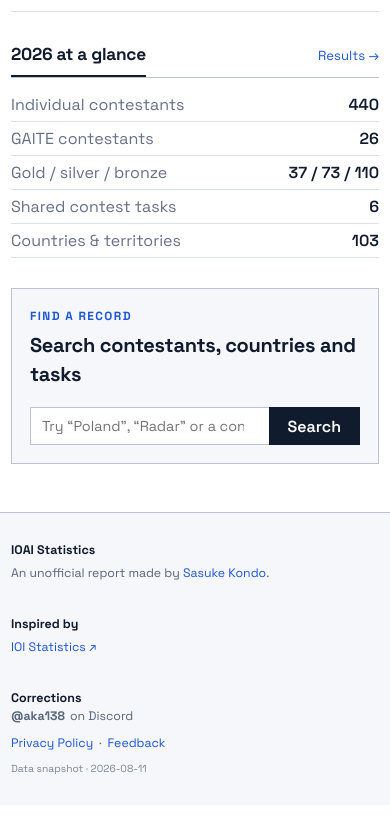
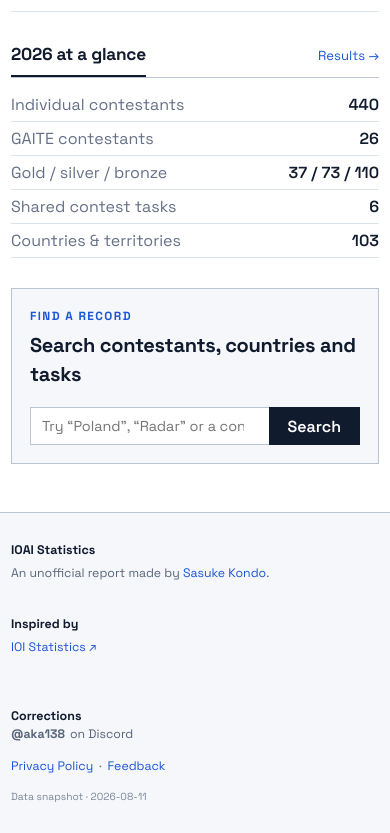
Before and after one commit to Element138/ioai-statistics, a Next.js app: page / in a window 390 px wide. Shown: the part 655-1488 px from the top of the page. Before the commit the page ends 1460 px from the top, so only its background shows below. Built offline with nearby package versions, Linux system fonts and the light colour scheme.

Commit message:
Fix mobile task legend and footer links

```diff
--- a/app/components/StatsApp.tsx
+++ b/app/components/StatsApp.tsx
@@ -673,7 +673,6 @@ function TaskTable({ tasks }: { tasks: Task[] }) {
             <th>Track</th>
             <th>Category</th>
             <th><span className="difficulty-heading">Difficulty <DifficultyLegend compact /></span></th>
-            <th className="number">Max.</th>
             <th>Materials</th>
           </tr>
         </thead>
@@ -686,7 +685,6 @@ function TaskTable({ tasks }: { tasks: Task[] }) {
               <td>{taskTracks(task).map((track) => <span key={track} className={`track-badge ${track}`}>{TASK_TRACK_LABELS[track]}</span>)}</td>
               <td>{task.category}</td>
               <td>{taskDifficulty(task) ? <DifficultyBadge difficulty={taskDifficulty(task)!} /> : "—"}</td>
-              <td className="number">{task.maxScore ?? "—"}</td>
               <td><a href={task.materials} target="_blank" rel="noreferrer">Official ↗</a></td>
             </tr>
           ))}
@@ -1493,7 +1491,7 @@ function SiteFooter() {
     <footer className="site-footer">
       <div className="shell footer-grid">
         <div><strong>IOAI Statistics</strong><p>An unofficial report made by <a href="https://github.com/Element138" target="_blank" rel="noreferrer">Sasuke Kondo</a>.</p></div>
-        <div><span>Inspired by</span><a href="https://stats.ioinformatics.org/" target="_blank" rel="noreferrer">IOI Statistics ↗</a></div>
+        <div><span>Inspired by</span><a className="footer-touch-link" href="https://stats.ioinformatics.org/" target="_blank" rel="noreferrer">IOI Statistics ↗</a></div>
         <div className="footer-meta"><p className="footer-corrections"><span>Corrections</span><strong>@aka138</strong><span>on Discord</span></p><nav className="footer-links" aria-label="Footer"><a href="/privacy">Privacy Policy</a><span aria-hidden="true">·</span><a href="https://forms.gle/EdjTRmZVzqEowi5i9" target="_blank" rel="noreferrer">Feedback</a></nav><small>Data snapshot · {DATA.updated}</small></div>
       </div>
     </footer>
--- a/app/globals.css
+++ b/app/globals.css
@@ -2155,6 +2155,18 @@ h3 {
     grid-template-columns: 1fr;
   }
 
+  .footer-touch-link,
+  .footer-grid .footer-links a {
+    position: relative;
+    z-index: 1;
+    min-height: 44px;
+    display: inline-flex;
+    align-items: center;
+    margin-block: -8px;
+    padding-block: 8px;
+    touch-action: manipulation;
+  }
+
   .home-grid,
   .contestant-detail {
     gap: 30px;
@@ -2214,7 +2226,7 @@ h3 {
 
   .difficulty-grid {
     position: fixed;
-    z-index: 21;
+    z-index: 31;
     top: auto;
     right: 11px;
     bottom: max(11px, env(safe-area-inset-bottom));
@@ -2231,7 +2243,13 @@ h3 {
   }
 
   .main-content:has(.difficulty-legend[open]) {
-    z-index: 20;
+    z-index: 30;
+  }
+
+  .table-wrap:has(.difficulty-legend[open]) {
+    position: relative;
+    z-index: 31;
+    overflow: visible;
   }
 
   .task-commentary-list {
```
Also changed, not shown: 1 other file (tests, documents, lock files or other folders).
